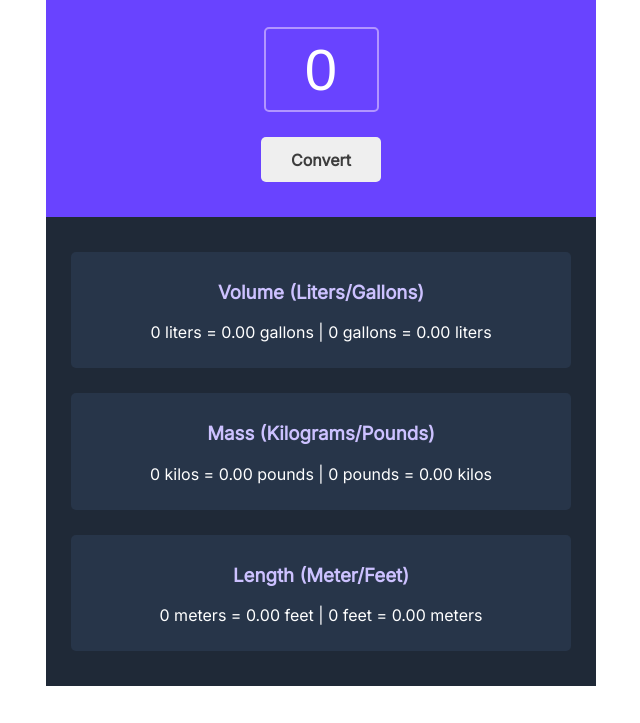
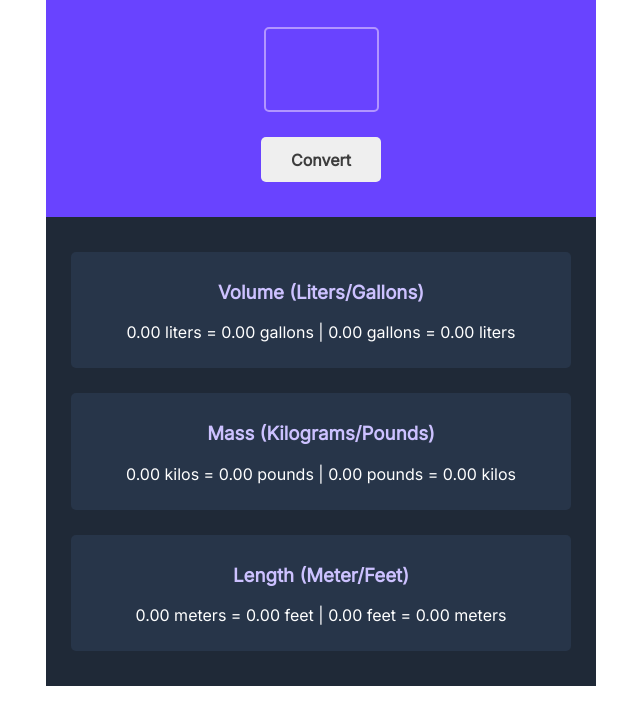
Before and after one commit to Hexscion/unit-converter, a browser extension: page index.html in a window 1280 px wide. Shown: the part 77-800 px from the top of the page, without its empty margins (319-959 px from the left). Drawn offline with Linux system fonts and the light colour scheme.

Commit message:
Update index.html

```diff
--- a/index.html
+++ b/index.html
@@ -11,7 +11,7 @@
         <div id="container">
             <div id="child-container1" class="flex-column">
               <h1>Metric/Imperial Unit Conversion</h1>
-              <input type="number" id="input-el" title="Input Field" min="0" max="1" value="0">
+              <input type="number" id="input-el" title="Input Field" min="0" max="1">
               <button id="convert-btn">Convert</button>
             </div>
             <div id="child-container2" class="flex-column">
@@ -19,19 +19,19 @@
                     <div class="flex-column child-container4">
                         <div class="output-container">
                             <h3>Volume (Liters/Gallons)</h3>
-                            <p id="volume-el">0 liters = 0.00 gallons | 0 gallons = 0.00 liters</p>
+                            <p id="volume-el">0.00 liters = 0.00 gallons | 0.00 gallons = 0.00 liters</p>
                         </div>
                       </div>
                       <div class="flex-column child-container4">
                         <div class="output-container">
                             <h3>Mass (Kilograms/Pounds)</h3>
-                            <p id="mass-el">0 kilos = 0.00 pounds | 0 pounds = 0.00 kilos</p>
+                            <p id="mass-el">0.00 kilos = 0.00 pounds | 0.00 pounds = 0.00 kilos</p>
                         </div>
                       </div>
                       <div class="flex-column child-container4">
                         <div class="output-container">
                             <h3>Length (Meter/Feet)</h3>
-                            <p id="length-el">0 meters = 0.00 feet | 0 feet = 0.00 meters</p>
+                            <p id="length-el">0.00 meters = 0.00 feet | 0.00 feet = 0.00 meters</p>
                         </div>
                       </div>
                 </div>
```
